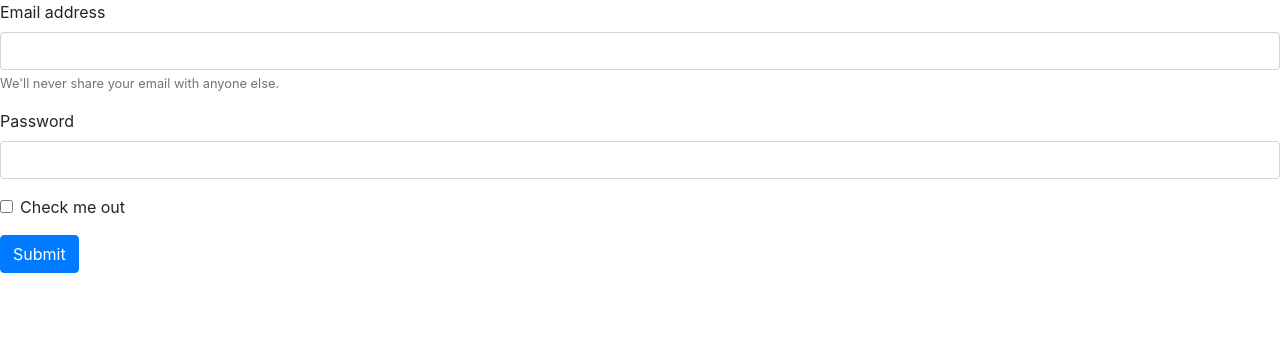
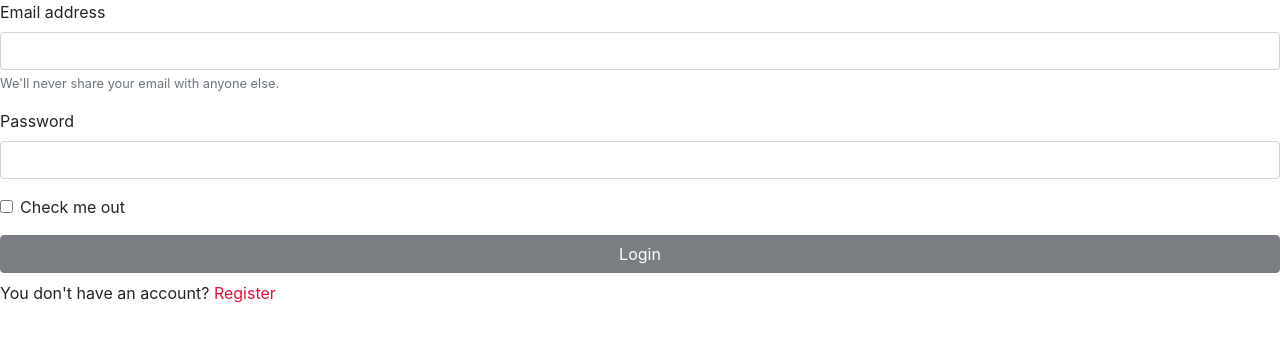
Before and after one commit to Achira2001/Social-Media-App, a React (Create React App) app in the folder client/: page / in a window 1280 px wide. Shown: the top 342 px of the page. Built offline with nearby package versions, Linux system fonts and the light colour scheme.

Commit message:
update files

```diff
--- a/client/src/pages/login.js
+++ b/client/src/pages/login.js
@@ -52,9 +52,15 @@ const Login = () => {
             Check me out
           </label>
         </div>
-        <button type="submit" className="btn btn-primary">
-          Submit
+        <button type="submit" className="btn btn-dark w-100"
+        disabled={email && password ? false : true}>
+          Login
         </button>
+
+        <p className="my-2">
+          You don't have an account? <Link to="/register" style={{color: "crimson"}}>Register</Link>
+        </p>
+
       </form>
     </div>
   );
```
Also changed, not shown: client/src/redux/reducers/index.js (added), client/src/redux/store.js (added).
